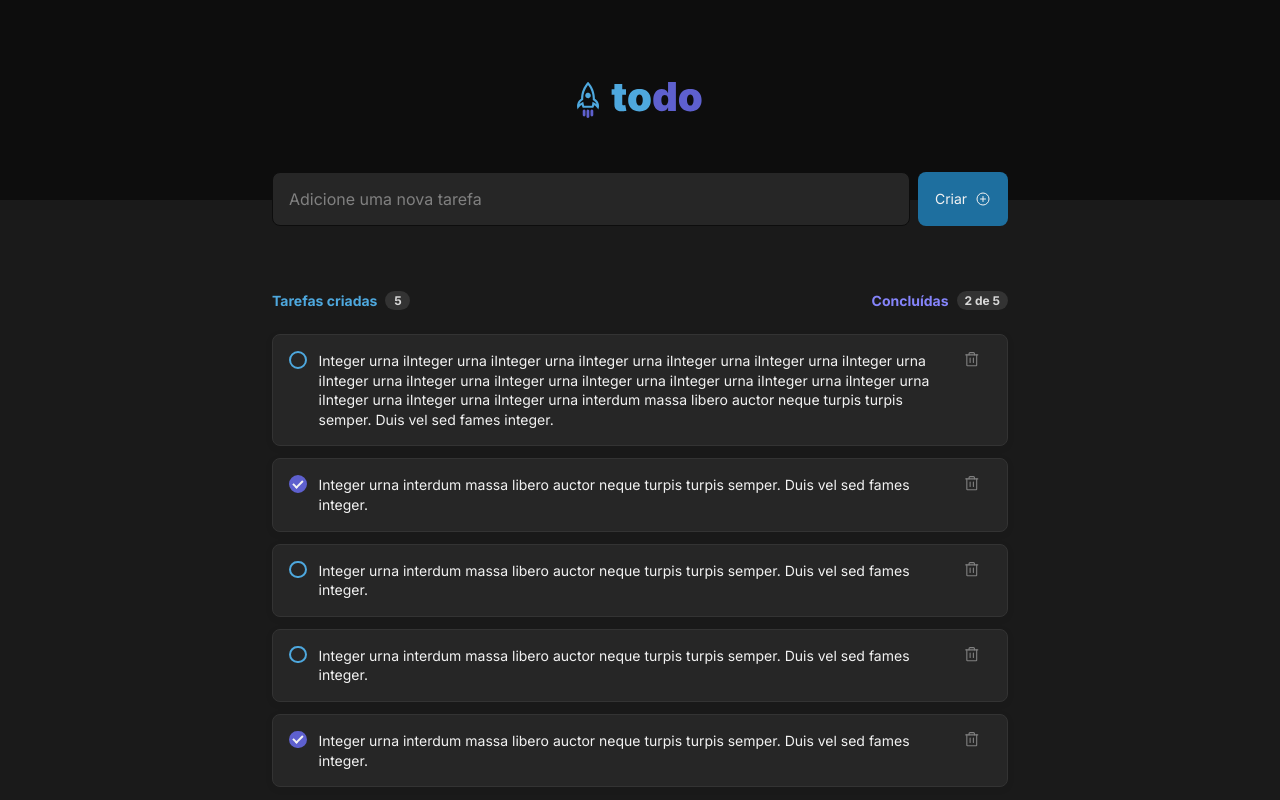
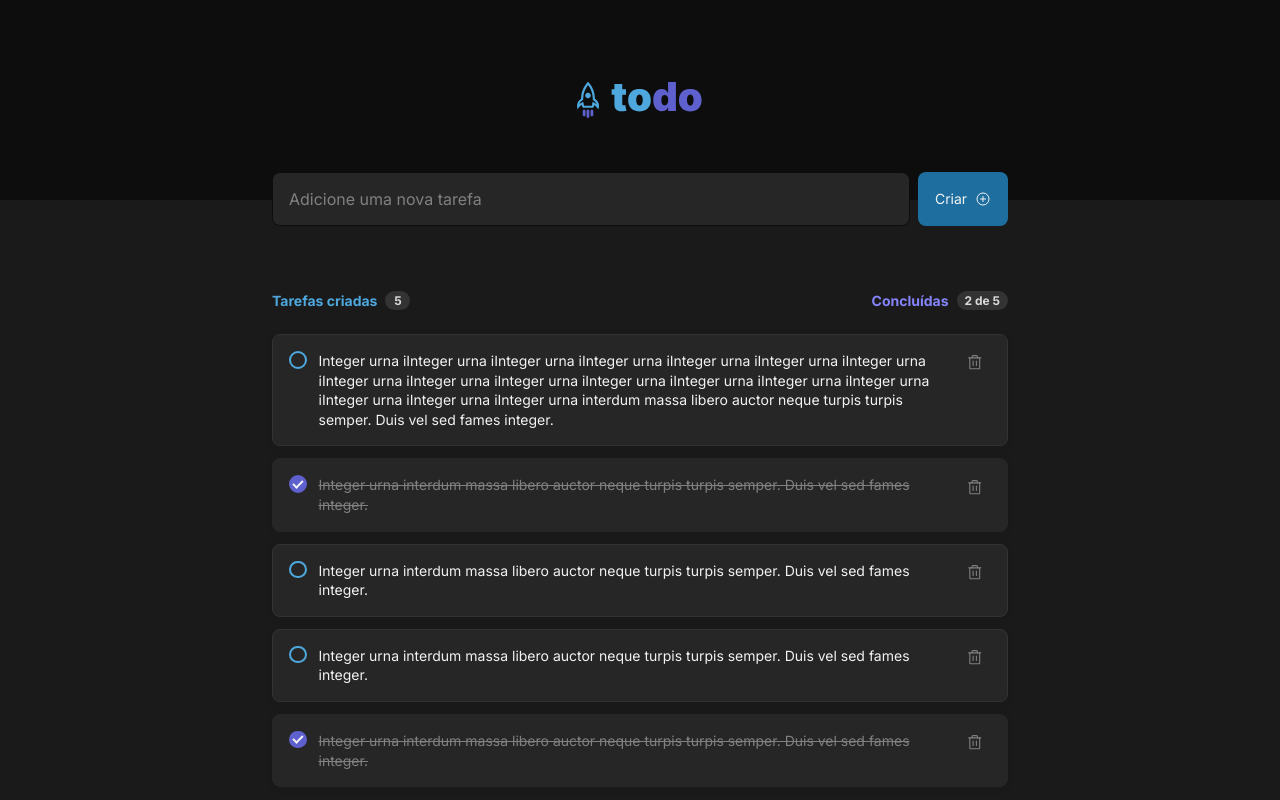
Before and after one commit to viniciusmb17/simple-todo-list, a React (Vite) app: page / in a window 1280 px wide. Built offline with nearby package versions, Linux system fonts and the light colour scheme.

Commit message:
fix: styling RoundedCheckbox and Task components

```diff
--- a/src/components/RoundedCheckbox/index.tsx
+++ b/src/components/RoundedCheckbox/index.tsx
@@ -2,14 +2,12 @@ import styles from './RoundedCheckbox.module.css'
 
 interface RoundedCheckboxProps {
   checked: boolean;
-  label: string;
 }
 
-export function RoundedCheckbox({ checked, label }: RoundedCheckboxProps) {
+export function RoundedCheckbox({ checked }: RoundedCheckboxProps) {
 
   return (
     <label className={styles.container}>
-      {label}
       <input type="checkbox" checked={checked} />
       <span className={styles.checkmark}></span>
     </label>
--- a/src/components/Task/Task.module.css
+++ b/src/components/Task/Task.module.css
@@ -7,12 +7,12 @@
   gap: 0.75rem;
 }
 
-.task {
+.task, .taskChecked {
     display: flex;
     flex-direction: row;
     align-items: flex-start;
     padding: 1rem;
-    gap: 12px;
+    gap: 0.75rem; /* 12px */
     line-height: 1.4;
     width: 46rem;
 
@@ -20,22 +20,32 @@
     border: 1px solid var(--gray-400);
     box-shadow: 0px 2px 8px rgba(0, 0, 0, 0.06);
     border-radius: 8px;
+
+    font-size: 0.875rem;
+    color: var(--gray-100);
+}
+
+.taskChecked {
+  border: 1px solid var(--gray-500);
+  box-shadow: 0;
+
+  color: var(--gray-300);
+  text-decoration-line: line-through;
 }
 
 .text {
-  color: var(--gray-100);
-  font-size: 0.875rem;
   max-width: 39.5rem; /* 632px */
 }
 
 .delete {
   color: var(--gray-300);
   border-radius: 4px;
-  width: 1.09375rem;
-  height: 1.09375rem;
-  min-width: 1.09375rem;
-  min-heigth: 1.09375rem;
+  width: 1.5rem; /* 24px */
+  height: 1.5rem; /* 24px */
   cursor: pointer;
+  display: flex;
+  justify-content: center;
+  align-items: center;
 
 }
 
--- a/src/components/Task/index.tsx
+++ b/src/components/Task/index.tsx
@@ -16,10 +16,12 @@ export function Task({ content }: TasksProps) {
     <div className={styles.list}>
       {
         content.map(task => (
-          <div className={styles.task} key={task.id.toString()}>
+          <div className={task.check ? styles.taskChecked : styles.task} key={task.id.toString()}>
             <RoundedCheckbox checked={task.check} />
             <span className={styles.text}>{task.text}</span>
-            <Trash className={styles.delete} />
+            <span className={styles.delete}>
+              <Trash size={17.5} />
+            </span>
           </div>
         ))
       }
```
